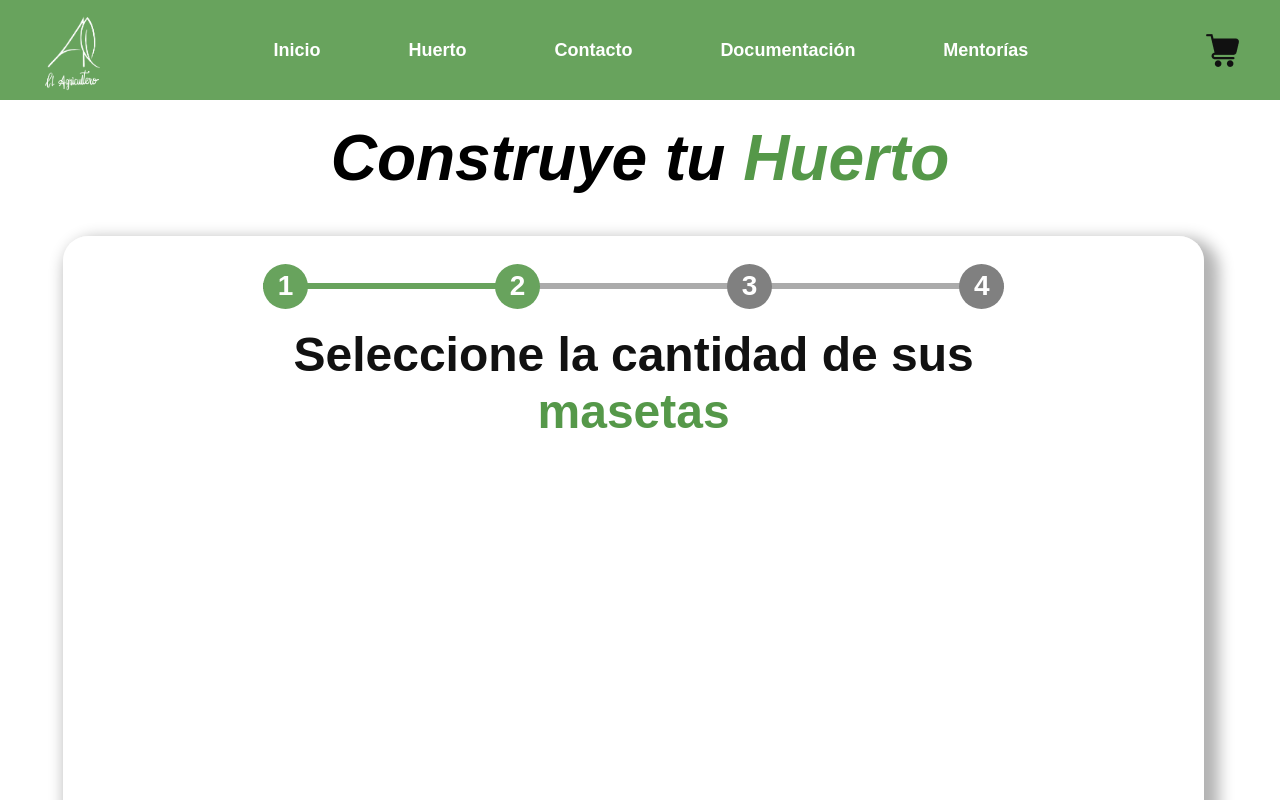
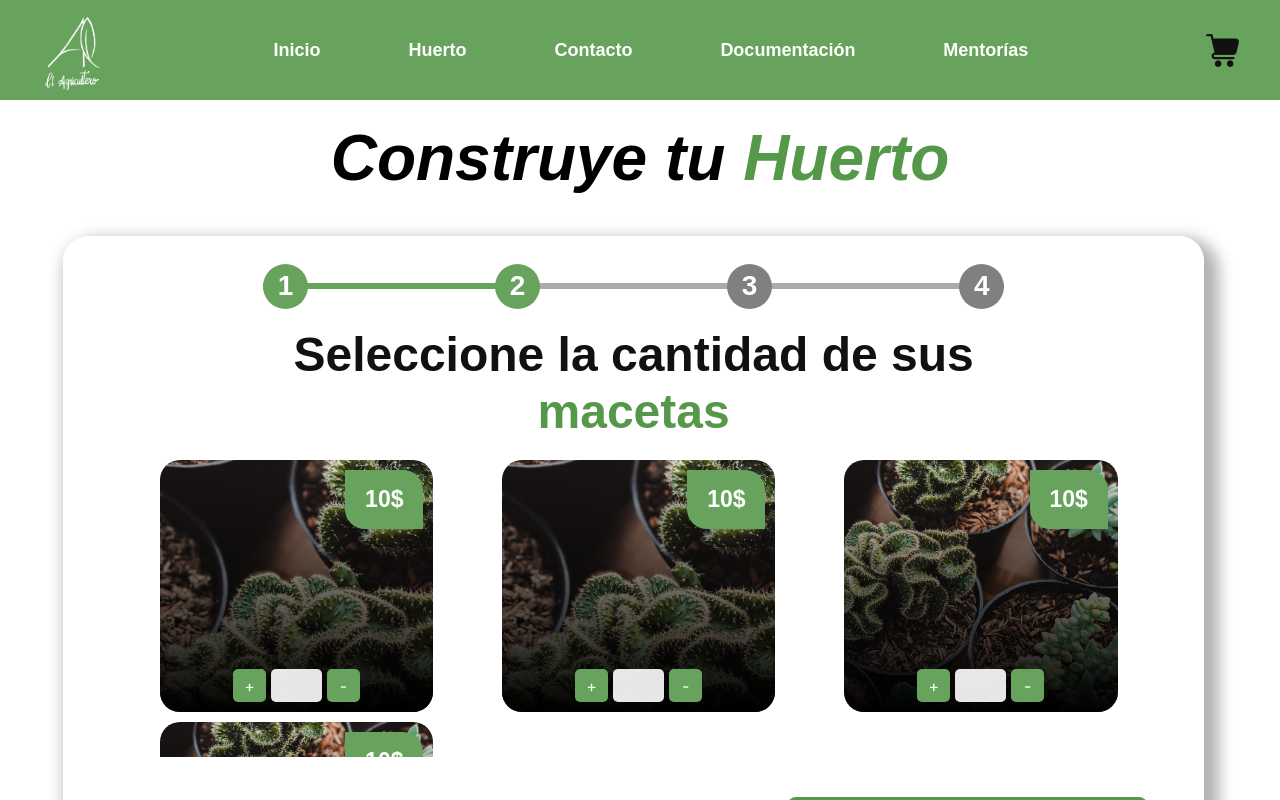
Before and after one commit to junior-debug/elAgricultero, a Next.js app: page /grove in a window 1280 px wide. Both pictures are taken after a click on the button "Maseta". Shown: the top 800 px of the page. Built offline with nearby package versions, Linux system fonts and the light colour scheme.

Commit message:
steps of grove

```diff
--- a/src/app/grove/page.js
+++ b/src/app/grove/page.js
@@ -6,6 +6,12 @@ import "./style.css";
 import React, { useEffect, useState } from "react";
 
 export default function Grove() {
+  const [images, setImages] = useState([]);
+  const [inputPhone, setInputPhone] = useState("");
+  const [inputName, setInputName] = useState("");
+  const [inputLastName, setInputLastName] = useState("");
+  const [inputMail, setInputMail] = useState("");
+  const [inputComment, setInputComment] = useState("");
   const [stateContent, setStateContent] = useState([
     {
       number: 0,
@@ -28,6 +34,21 @@ export default function Grove() {
       state: false,
     },
   ]);
+
+  let potsData = [
+    {
+      image: images[0]
+    },
+    {
+      image: images[0]
+    },
+    {
+      image: images[0]
+    },
+    {
+      image: images[0]
+    },
+  ]
 
   const styleShortInput = {
     minWidth: 349 + "px",
@@ -53,9 +74,9 @@ export default function Grove() {
     setStateContent(updatedStateContent);
   }
 
-  const [images, setImages] = useState([]);
   useEffect(() => {
     setImages([`url("${window.location.origin}/images/masetas.png")`, `url("${window.location.origin}/images/tierra.png")`])
+    console.log(potsData)
   }, []);
 
   const fetchData = async (e) => {
@@ -143,7 +164,7 @@ export default function Grove() {
             stateContent[0].state ?
             <div className="g-content-one">
               <div className="g-content-title-center">
-                <h1 className="g-content-title">Seleccione entre <span>maseta</span> o <span>tierra</span> si dispone de una</h1>
+                <h1 className="g-content-title">Seleccione entre <span>maceta</span> o <span>tierra</span> si dispone de una</h1>
               </div>
               <div className="g-container-items-one">
                 <div className="g-item-one" onClick={() => changePage(1.0)}>
@@ -171,7 +192,33 @@ export default function Grove() {
             : stateContent[1].state ?
             <div className="g-content-two">
               <div className="g-content-title-center">
-                <h1 className="g-content-title">Seleccione la cantidad de sus <span>masetas</span></h1>
+                <h1 className="g-content-title">Seleccione la cantidad de sus <span>macetas</span></h1>
+              </div>
+              <div className="g-container-items-two-1-0">
+                {potsData.map((item, index) => (
+                  <div className="g-container-card">
+                    <Card
+                      image={item.image}
+                      hiddenDescription={false}
+                    >
+                      <div className="g-container-info-prices">
+                        <div className="g-container-price-pots">
+                          <h1 className="g-price-pots">
+                            10$
+                          </h1>
+                        </div>
+                        <div className="g-count-pots">
+                          <button>+</button>
+                          <input />
+                          <button>-</button>
+                        </div>
+                      </div>
+                    </Card>
+                  </div>
+                ))}
+              </div>
+              <div className="g-items-button-two">
+                <GreenBut text="Agregar" handleClick={() => changePage(2)} />
               </div>
             </div>
             : stateContent[2].state ?
@@ -179,7 +226,7 @@ export default function Grove() {
               <div className="g-content-title-center">
                 <h1 className="g-content-title">Ingresa tus <span>metros cuadrados</span> que dispones</h1>
               </div>
-              <div className="g-container-items-two">
+              <div className="g-container-items-two-1-1">
                 <div className="g-items-input-two">
                   <ShortInput
                     styleShortInput={styleShortInput}
@@ -197,12 +244,118 @@ export default function Grove() {
               <div className="g-content-title-center">
                 <h1 className="g-content-title">Seleccione las <span>plantas</span></h1>
               </div>
+              <div className="g-container-items-three">
+                {potsData.map((item, index) => (
+                  <div className="g-container-card">
+                    <Card
+                      image={item.image}
+                      hiddenDescription={false}
+                    >
+                      <div className="g-container-info-prices">
+                        <div className="g-container-price-pots">
+                          <h1 className="g-price-pots">
+                            10$
+                          </h1>
+                        </div>
+                        <div className="g-count-pots">
+                          <button>+</button>
+                          <input />
+                          <button>-</button>
+                        </div>
+                      </div>
+                    </Card>
+                  </div>
+                ))}
+              </div>
+            <div className="g-items-button-two">
+              <GreenBut text="Agregar" handleClick={() => changePage(2)} />
+            </div>
             </div>
             : stateContent[4].state ?
             <div className="g-content-four">
               <div className="g-content-title-center">
                 <h1 className="g-content-title">Introduce tus <span>Datos</span></h1>
               </div>
+
+              <div className="container-general-inputs">
+            <div className="section-inputs-1">
+              <ShortInput
+                styleShortInput={styleShortInput}
+                placeholderInput="Nombres"
+                name="input1"
+                value={inputName}
+                handleInputChange={(event) => {
+                  handleInputChange(event, "n");
+                }}
+              />
+              <ShortInput
+                styleShortInput={styleShortInput}
+                placeholderInput="Apellidos"
+                name="input2"
+                value={inputLastName}
+                handleInputChange={(event) => {
+                  handleInputChange(event, "l");
+                }}
+              />
+            </div>
+            <div className="section-inputs-2">
+              <ShortInput
+                styleShortInput={styleShortInput}
+                placeholderInput="Numero de Telefono"
+                name="input3"
+                value={inputPhone}
+                handleInputChange={(event) => {
+                  handleInputChange(event, "p");
+                }}
+              />
+              <ShortInput
+                styleShortInput={styleShortInput}
+                placeholderInput="Correo Electronico"
+                name="input4"
+                value={inputMail}
+                handleInputChange={(event) => {
+                  handleInputChange(event, "m");
+                }}
+              />
+            </div>
+            <div className="section-inputs-2">
+              <ShortInput
+                styleShortInput={styleShortInput}
+                placeholderInput="Direccion"
+                name="input3"
+                value={inputPhone}
+                handleInputChange={(event) => {
+                  handleInputChange(event, "p");
+                }}
+              />
+              <ShortInput
+                styleShortInput={styleShortInput}
+                placeholderInput="Codigo Postal"
+                name="input4"
+                value={inputMail}
+                handleInputChange={(event) => {
+                  handleInputChange(event, "m");
+                }}
+              />
+            </div>
+
+            <div className="section-inputs-3">
+              <textarea
+                placeholder="Comentario"
+                value={inputComment}
+                onChange={(event) => {
+                  handleInputChange(event, "c");
+                }}
+              />
+            </div>
+            <div className="section-inputs-4">
+              <div className="containerSendButton" >
+                <GreenBut propsStyle={{ width: 100 + "%" }} text="Enviar" />
+              </div>
+            </div>
+          </div>
+
+
             </div>
             : ""
           }
--- a/src/app/grove/style.css
+++ b/src/app/grove/style.css
@@ -60,13 +60,82 @@
 .g-content-title span {
     color: #559849;
 }
-.g-container-items-two {
+.g-container-items-two-1-0 {
+    display: grid;
+    grid-template-columns: auto auto auto;
+    width: 100%;
+    margin-bottom: 40px;
+    justify-items: center;
+    row-gap: 10px;
+    overflow-y: scroll;
+}
+.g-container-items-two-1-1 {
+    display: flex;
+    flex-direction: column;
     height: 100%;
     width: 100%;
+    align-items: center;
+}
+.g-container-items-three {
+    display: grid;
+    grid-template-columns: auto auto auto;
+    width: 100%;
+    margin-bottom: 40px;
+    justify-items: center;
+    row-gap: 10px;
+    overflow-y: scroll;
+}
+.g-container-card {
+    height: 252px;
+    width: 100%;
+    display: flex;
+    justify-content: center;
+    align-items: center;
+}
+.g-container-info-prices {
+    height: 100%;
     display: flex;
     flex-direction: column;
     justify-content: space-between;
+}
+.g-container-price-pots {
+    display: flex;
+    justify-content: flex-end;
+}
+.g-price-pots {
+    background-color: var(--principal-color-rbg);
+    width: 78px;
+    height: 59px;
+    display: flex;
+    justify-content: center;
     align-items: center;
+    -webkit-border-top-right-radius: 20px;
+    -webkit-border-bottom-left-radius: 20px;
+    -moz-border-radius-topright: 20px;
+    -moz-border-radius-bottomleft: 20px;
+    border-top-right-radius: 20px;
+    border-bottom-left-radius: 20px;
+}
+.g-count-pots {
+    display: flex;
+    justify-content: center;
+    gap: 5px;
+}
+.g-count-pots button {
+    width: 33px;
+    height: 33px;
+    flex-shrink: 0;
+    border-radius: 5px;
+    background-color: var(--principal-color-rbg);
+}
+.g-count-pots input {
+    width: 51px;
+    height: 33px;
+    flex-shrink: 0;
+    border-radius: 5px;
+    background: rgba(255, 255, 255, 0.90);
+    color: #111;
+    text-align: center;
 }
 .g-items-input-two {
     display: flex;
@@ -78,7 +147,7 @@
     display: flex;
     justify-content: flex-end;
 }
-.g-container-items-two h1 {
+.g-container-items-two-1-0, .g-container-items-two-1-1 h1 {
     color: var(--principal-color-rbg);
     margin-left: 10px;
 }
```
